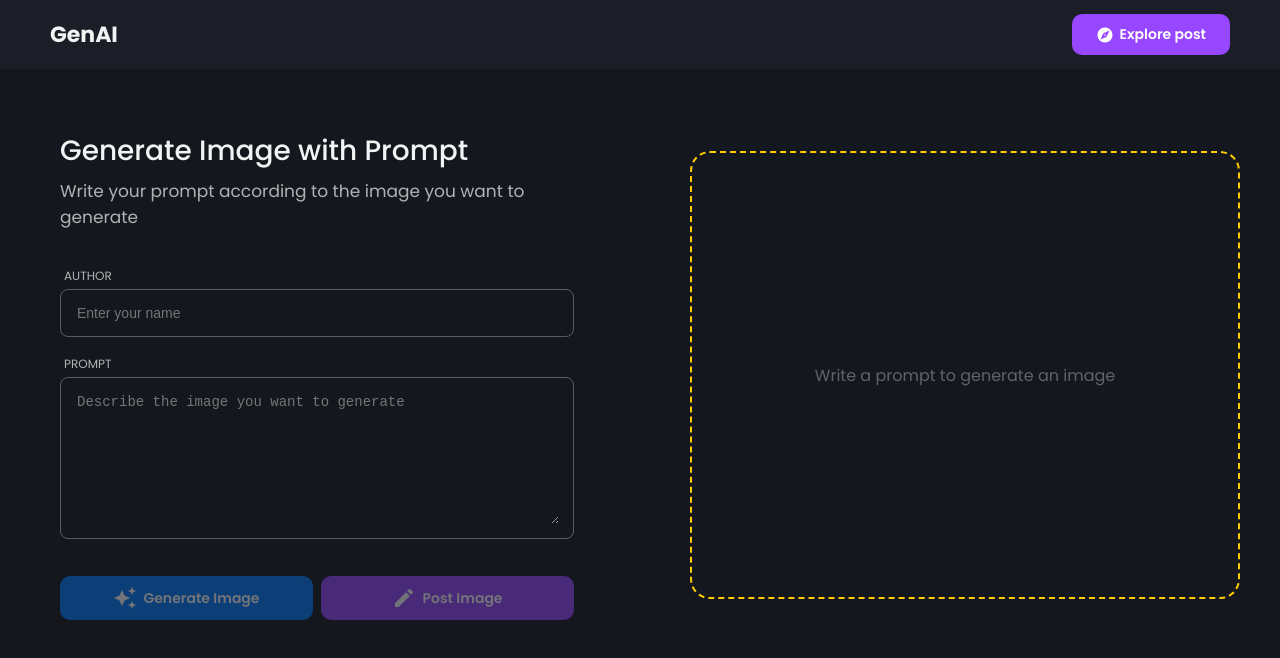
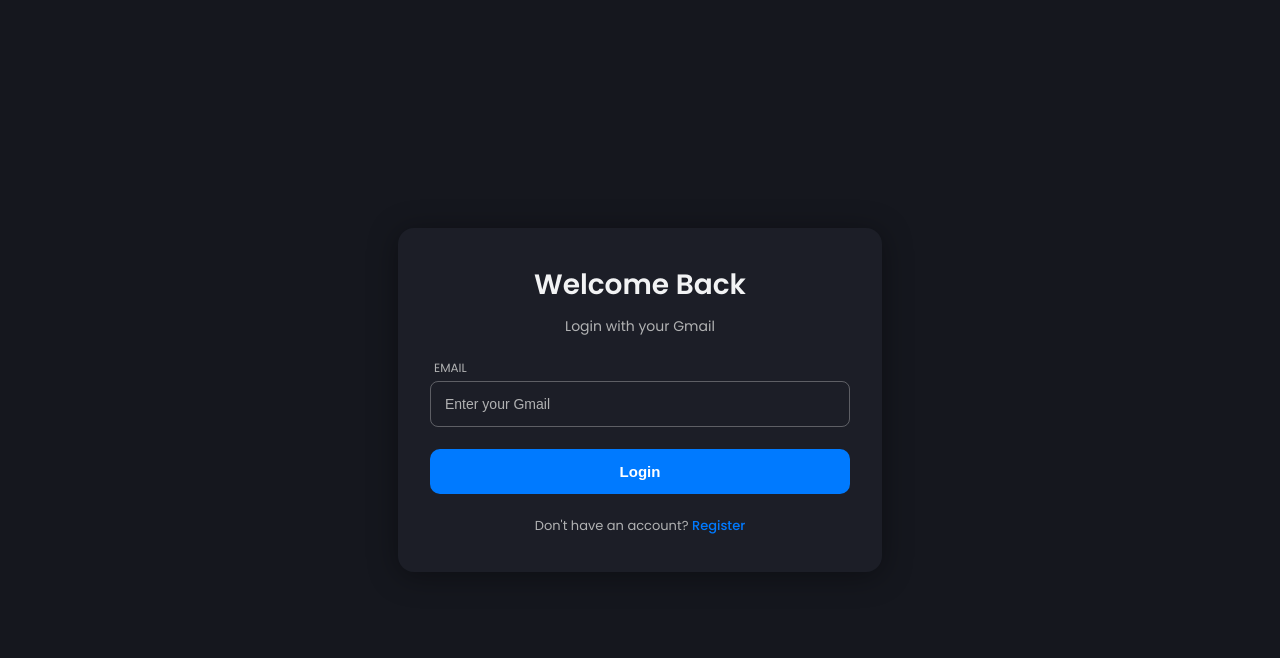
Before and after one commit to saurabhyadav0810/img_genarator_AI_frontend, a React (Vite) app: page /post in a window 1280 px wide. Shown: the top 658 px of the page. Built offline with nearby package versions, Linux system fonts and the light colour scheme.

Commit message:
added otp login/register system

```diff
--- a/src/App.jsx
+++ b/src/App.jsx
@@ -1,10 +1,12 @@
 import styled, { ThemeProvider } from "styled-components";
-import { BrowserRouter, Routes, Route } from "react-router-dom";
+import { BrowserRouter, Routes, Route, Navigate } from "react-router-dom";
 import { darkTheme } from "./utils/theme";
+import { useState, useEffect } from "react";
 
 import Navbar from "./components/Navbar";
 import Home from "./pages/Home";
 import CreatePost from "./pages/CreatePost";
+import Authentication from "./pages/Authentication";
 const Container = styled.div`
   width: 100vw;
   height: 100vh;
@@ -25,19 +27,40 @@ const Wrapper = styled.div`
 `;
 
 function App() {
+  const [user, setUser] = useState(null);
+
+  useEffect(() => {
+    const stored = localStorage.getItem("user");
+    const token = localStorage.getItem("token");
+    if (stored && token) {
+      setUser(JSON.parse(stored));
+    }
+  }, []);
+
+  const handleLogout = () => {
+    localStorage.removeItem("token");
+    localStorage.removeItem("user");
+    setUser(null);
+  };
+
   return (
     <ThemeProvider theme={darkTheme}>
+      {!user ? (
+        <Authentication setUser={setUser} />
+      ) : (
         <Container>
           <Wrapper>
             <BrowserRouter>
-          <Navbar />
+              <Navbar user={user} onLogout={handleLogout} />
               <Routes>
                 <Route path="/" element={<Home />} />
                 <Route path="/post" element={<CreatePost />} />
+                <Route path="*" element={<Navigate to="/" />} />
               </Routes>
             </BrowserRouter>
           </Wrapper>
         </Container>
+      )}
     </ThemeProvider>
   )
 }
--- a/src/components/Navbar.jsx
+++ b/src/components/Navbar.jsx
@@ -1,7 +1,7 @@
 import React from 'react';
 import styled from 'styled-components';
 import Button from './button.jsx';
-import { AddRounded, ExploreRounded } from '@mui/icons-material';
+import { AddRounded, ExploreRounded, LogoutRounded } from '@mui/icons-material';
 import { useNavigate, useLocation } from "react-router-dom";
 const Container = styled.div`
 width: 100%;
@@ -20,14 +20,20 @@ box-sizing: border-box;
 }
 `;
 
+const RightSection = styled.div`
+  display: flex;
+  align-items: center;
+  gap: 12px;
+`;
 
-const Navbar = ()   => {
+const Navbar = ({ user, onLogout }) => {
     const navigate = useNavigate();
     const location = useLocation();
     const path = location.pathname.split("/");
     return (
       <Container>
         GenAI
+        <RightSection>
         {
             path[1] === "post" ?(
             <Button
@@ -53,6 +59,13 @@ const Navbar = ()   => {
     }
         />
             )}
+        <Button
+          onClick={onLogout}
+          text="Logout"
+          leftIcon={<LogoutRounded style={{ fontSize: "18px" }} />}
+          type="secondary"
+        />
+        </RightSection>
       </Container>
     );
 };
--- /dev/null
+++ b/src/pages/Authentication.jsx
@@ -0,0 +1,289 @@
+import React, { useState } from "react";
+import styled from "styled-components";
+import { CircularProgress } from "@mui/material";
+import { UserLogin, UserRegister, VerifyOtp } from "../Api/index.js";
+
+const Container = styled.div`
+  width: 100vw;
+  height: 100vh;
+  display: flex;
+  align-items: center;
+  justify-content: center;
+  background: ${({ theme }) => theme.bg};
+`;
+
+const Card = styled.div`
+  width: 100%;
+  max-width: 420px;
+  padding: 36px 32px;
+  background: ${({ theme }) => theme.bgLight};
+  border-radius: 16px;
+  box-shadow: 0 4px 30px ${({ theme }) => theme.shadow};
+  display: flex;
+  flex-direction: column;
+  gap: 22px;
+  @media (max-width: 500px) {
+    margin: 0 16px;
+    padding: 28px 20px;
+  }
+`;
+
+const Title = styled.h1`
+  font-size: 28px;
+  font-weight: 600;
+  color: ${({ theme }) => theme.text_primary};
+  text-align: center;
+  margin: 0;
+`;
+
+const SubTitle = styled.p`
+  font-size: 14px;
+  color: ${({ theme }) => theme.text_secondary};
+  text-align: center;
+  margin: -12px 0 0;
+`;
+
+const Label = styled.label`
+  font-size: 12px;
+  color: ${({ theme }) => theme.text_secondary};
+  text-transform: uppercase;
+  padding: 0 4px;
+`;
+
+const InputGroup = styled.div`
+  display: flex;
+  flex-direction: column;
+  gap: 4px;
+`;
+
+const Input = styled.input`
+  padding: 14px;
+  border-radius: 8px;
+  border: 0.5px solid ${({ theme }) => theme.text_secondary + "70"};
+  background: transparent;
+  color: ${({ theme }) => theme.text_primary};
+  font-size: 14px;
+  outline: none;
+  &:focus {
+    border-color: ${({ theme }) => theme.primary};
+  }
+  &::placeholder {
+    color: ${({ theme }) => theme.text_secondary};
+  }
+`;
+
+const OtpInput = styled(Input)`
+  text-align: center;
+  letter-spacing: 10px;
+  font-size: 22px;
+  font-weight: 600;
+`;
+
+const Btn = styled.button`
+  padding: 14px;
+  border: none;
+  border-radius: 10px;
+  background: ${({ theme }) => theme.primary};
+  color: #fff;
+  font-size: 15px;
+  font-weight: 600;
+  cursor: pointer;
+  display: flex;
+  align-items: center;
+  justify-content: center;
+  gap: 8px;
+  transition: opacity 0.2s;
+  &:disabled {
+    opacity: 0.5;
+    cursor: not-allowed;
+  }
+`;
+
+const Toggle = styled.p`
+  font-size: 13px;
+  color: ${({ theme }) => theme.text_secondary};
+  text-align: center;
+  margin: 0;
+`;
+
+const Link = styled.span`
+  color: ${({ theme }) => theme.primary};
+  cursor: pointer;
+  font-weight: 500;
+`;
+
+const ErrorText = styled.div`
+  color: ${({ theme }) => theme.red};
+  font-size: 13px;
+  text-align: center;
+`;
+
+const SuccessText = styled.div`
+  color: ${({ theme }) => theme.green};
+  font-size: 13px;
+  text-align: center;
+`;
+
+const Authentication = ({ setUser }) => {
+  const [isRegister, setIsRegister] = useState(false);
+  const [otpSent, setOtpSent] = useState(false);
+  const [loading, setLoading] = useState(false);
+  const [error, setError] = useState("");
+  const [success, setSuccess] = useState("");
+
+  const [name, setName] = useState("");
+  const [email, setEmail] = useState("");
+  const [otp, setOtp] = useState("");
+
+  const resetState = () => {
+    setOtpSent(false);
+    setError("");
+    setSuccess("");
+    setOtp("");
+  };
+
+  const handleSendOtp = async () => {
+    setError("");
+    setSuccess("");
+    setLoading(true);
+    try {
+      if (isRegister) {
+        if (!name || !email) {
+          setError("Name and email are required");
+          setLoading(false);
+          return;
+        }
+        const res = await UserRegister({ name, email });
+        setSuccess(res?.data?.message || "OTP sent!");
+      } else {
+        if (!email) {
+          setError("Email is required");
+          setLoading(false);
+          return;
+        }
+        const res = await UserLogin({ email });
+        setSuccess(res?.data?.message || "OTP sent!");
+      }
+      setOtpSent(true);
+    } catch (err) {
+      setError(err?.response?.data?.message || "Something went wrong");
+    } finally {
+      setLoading(false);
+    }
+  };
+
+  const handleVerifyOtp = async () => {
+    setError("");
+    setSuccess("");
+    if (!otp || otp.length !== 6) {
+      setError("Enter a valid 6-digit OTP");
+      return;
+    }
+    setLoading(true);
+    try {
+      const res = await VerifyOtp({ email, otp });
+      const { token, user } = res.data;
+      localStorage.setItem("token", token);
+      localStorage.setItem("user", JSON.stringify(user));
+      setUser(user);
+    } catch (err) {
+      setError(err?.response?.data?.message || "Invalid OTP");
+    } finally {
+      setLoading(false);
+    }
+  };
+
+  return (
+    <Container>
+      <Card>
+        <Title>{isRegister ? "Create Account" : "Welcome Back"}</Title>
+        <SubTitle>
+          {otpSent
+            ? "Enter the OTP sent to your email"
+            : isRegister
+            ? "Register with your Gmail"
+            : "Login with your Gmail"}
+        </SubTitle>
+
+        {!otpSent ? (
+          <>
+            {isRegister && (
+              <InputGroup>
+                <Label>Name</Label>
+                <Input
+                  placeholder="Enter your name"
+                  value={name}
+                  onChange={(e) => setName(e.target.value)}
+                />
+              </InputGroup>
+            )}
+            <InputGroup>
+              <Label>Email</Label>
+              <Input
+                type="email"
+                placeholder="Enter your Gmail"
+                value={email}
+                onChange={(e) => setEmail(e.target.value)}
+              />
+            </InputGroup>
+          </>
+        ) : (
+          <InputGroup>
+            <Label>OTP</Label>
+            <OtpInput
+              maxLength={6}
+              placeholder="------"
+              value={otp}
+              onChange={(e) => setOtp(e.target.value.replace(/\D/g, ""))}
+            />
+          </InputGroup>
+        )}
+
+        {error && <ErrorText>{error}</ErrorText>}
+        {success && <SuccessText>{success}</SuccessText>}
+
+        {!otpSent ? (
+          <Btn onClick={handleSendOtp} disabled={loading}>
+            {loading && (
+              <CircularProgress style={{ width: 18, height: 18, color: "#fff" }} />
+            )}
+            {isRegister ? "Send OTP" : "Login"}
+          </Btn>
+        ) : (
+          <>
+            <Btn onClick={handleVerifyOtp} disabled={loading}>
+              {loading && (
+                <CircularProgress style={{ width: 18, height: 18, color: "#fff" }} />
+              )}
+              Verify OTP
+            </Btn>
+            <Toggle>
+              Didn't receive?{" "}
+              <Link
+                onClick={() => {
+                  if (!loading) handleSendOtp();
+                }}
+              >
+                Resend OTP
+              </Link>
+            </Toggle>
+          </>
+        )}
+
+        <Toggle>
+          {isRegister ? "Already have an account? " : "Don't have an account? "}
+          <Link
+            onClick={() => {
+              setIsRegister(!isRegister);
+              resetState();
+            }}
+          >
+            {isRegister ? "Login" : "Register"}
+          </Link>
+        </Toggle>
+      </Card>
+    </Container>
+  );
+};
+
+export default Authentication;
--- a/src/pages/Home.jsx
+++ b/src/pages/Home.jsx
@@ -92,11 +92,7 @@ const Home = () => {
         });
     }, [posts, search]);
 
-    // const item = {
-    //     photo: "../2.jpg",
-    //     author: "Saurabh Yadav",
-    //     prompt: "Black theme car"
-    // };
+
     return <Container>
         <Headline>Explore popular posts in the Community!
             <Span>⦿ Generated With AI ⦿</Span>
```
Also changed, not shown: src/Api/index.js (+6 -1 lines). Lines whose indentation alone changed are shown as unchanged.
